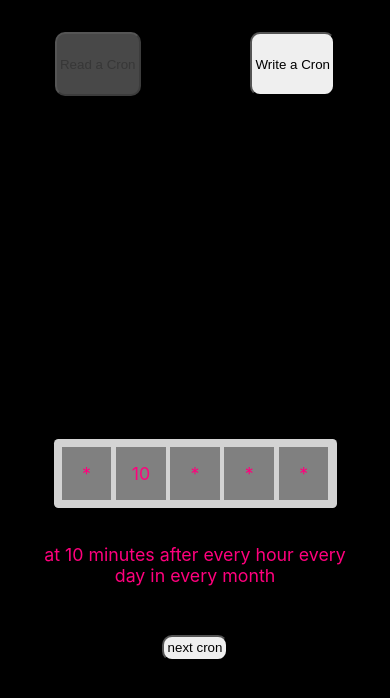
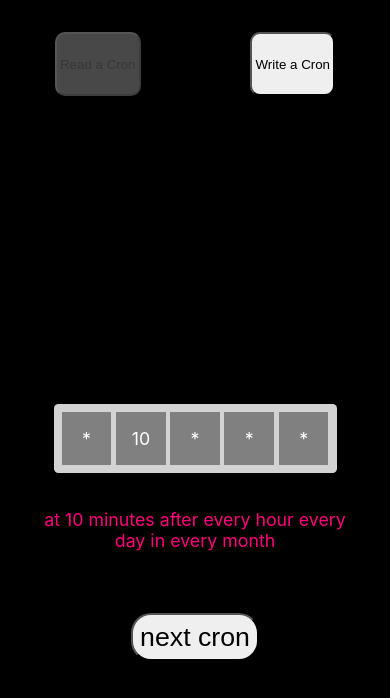
Before and after one commit to lpmi-13/cron-trigger, a React (Create React App) app: page / in a window 390 px wide. Shown: the top 698 px of the page. Built offline with nearby package versions, Linux system fonts and the light colour scheme.

Commit message:
update styles and hooks

```diff
--- a/src/App.scss
+++ b/src/App.scss
@@ -22,6 +22,10 @@
   justify-content: center;
   font-size: calc(10px + 2vmin);
   color: #FF007D;
+
+  .cronItem {
+    color: white;
+  }
 }
 
 .App-header {
@@ -41,11 +45,6 @@
   }
 }
 
-.nextCron {
-  margin-top: 1em;
-  padding: 0.25em;
-  border-radius: 0.75em;
-}
 
 .cronPhrase {
   margin: 2em;
@@ -58,6 +57,13 @@
       justify-content: space-between;
       border-radius: 0.25em;
   }
+
+  .nextCron {
+    margin-top: 1em;
+    padding: 0.25em;
+    border-radius: 0.75em;
+    font-size: 2em;
+  }
 }
 
 @media only screen and (max-width: 599px) {
@@ -66,6 +72,13 @@
       margin: auto;
       justify-content: space-between;
       border-radius: 0.25em;
+  }
+
+  .nextCron {
+    margin-top: 1em;
+    padding: 0.25em;
+    border-radius: 0.75em;
+    font-size: 1.5em;
   }
 }
 
@@ -77,11 +90,9 @@
   color: #61dafb;
 }
 
-@keyframes App-logo-spin {
-  from {
-    transform: rotate(0deg);
-  }
-  to {
-    transform: rotate(360deg);
+.congrats {
+  margin-top: .75em;
+  &.inactive {
+    visibility: hidden;
   }
 }
--- a/src/components/CorrectMessage/index.js
+++ b/src/components/CorrectMessage/index.js
@@ -1,6 +1,6 @@
-const CorrectMessage = () => {
+const CorrectMessage = ({ active }) => {
     return (
-        <div className="congrats">
+        <div className={`congrats ${active ? '' : 'inactive'}`}>
            you got it right!
         </div>
     )
--- a/src/components/CronDigits/index.js
+++ b/src/components/CronDigits/index.js
@@ -1,4 +1,4 @@
-import { useEffect, useState } from 'react';
+import { useCallback, useEffect, useState } from 'react';
 import { motion } from 'framer-motion';
 
 import { cronStringArray, generateCronPhrase } from '../../util';
@@ -43,8 +43,6 @@ const mixUpDigits = (cronArray) => {
   return shuffled;
 }
 
-// const PAUSE_LENGTH = 1000;
-
 const CronDigits = () => {
 
   const [cronIndex, setCronIndex] = useState(0);
@@ -59,11 +57,11 @@ const CronDigits = () => {
     setCorrectAnswer(false);
   }
 
-  const handleReorderDigits = (sequence) => {
+  const handleReorderDigits = useCallback((sequence) =>  {
     const reconstructed = sequence.map(t => t.item).join(' ')
     const originalCron = cronStringArray[cronIndex];
     setCorrectAnswer(reconstructed === originalCron)
-  }
+  }, [cronIndex])
 
   useEffect(() => {
     setCronPhrase(generateCronPhrase(cronStringArray[cronIndex]))
@@ -86,7 +84,7 @@ const CronDigits = () => {
             >
             next cron
           </motion.button>
-          {correctAnswer && <CorrectMessage />}
+          <CorrectMessage active={correctAnswer}/>
         </div>
     )
 }
--- a/src/components/SampleHorizontalList/index.js
+++ b/src/components/SampleHorizontalList/index.js
@@ -39,10 +39,6 @@ const SampleHorizontalList = ({ cronDigits, handleReorder }) => {
     setDigits(cronDigits)
   }, [cronDigits])
 
-  useEffect(() => {
-    handleReorder(digits)
-  }, [digits])
-
   const onDragEnd = (result) => {
     // dropped outside the list
     if (!result.destination) {
@@ -56,6 +52,7 @@ const SampleHorizontalList = ({ cronDigits, handleReorder }) => {
     );
 
     setDigits(items);
+    handleReorder(items)
   }
 
   return (
```
